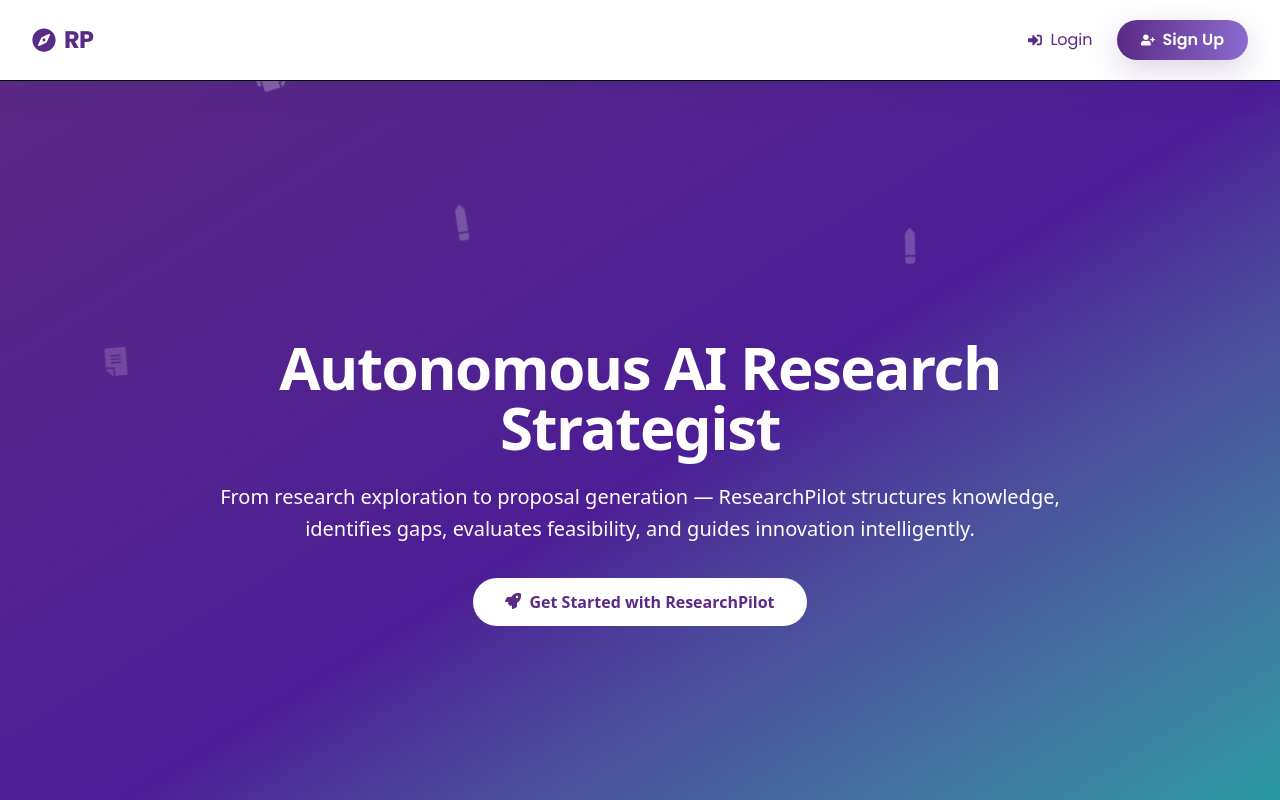
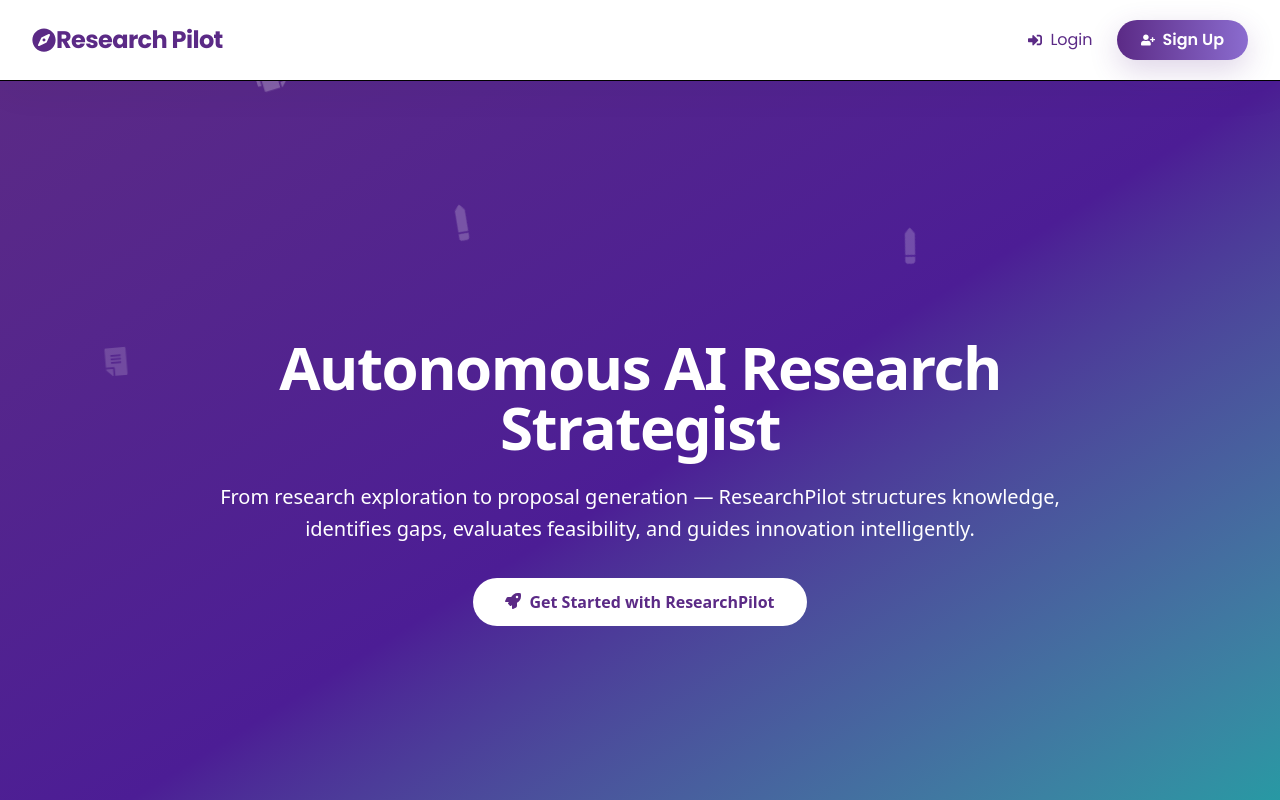
Before and after one commit to Aadarsh-max/ResearchPilotPro, a React (Vite) app: page / in a window 1280 px wide. Shown: the top 800 px of the page. Built offline with nearby package versions, Linux system fonts and the light colour scheme.

Commit message:
first commit

```diff
--- a/src/components/Nav/Navbar.jsx
+++ b/src/components/Nav/Navbar.jsx
@@ -53,9 +53,8 @@
           hover:opacity-80 transition duration-300
           flex items-center"
         >
-          <FaCompass className="mr-2 text-[#5B2A86]" />
-          <span className="hidden xs:inline">Research Pilot</span>
-          <span className="xs:hidden">RP</span>
+          <FaCompass className="text-[#5B2A86]" />
+          <span >Research Pilot</span>
         </h1>
       </Link>
 
```
